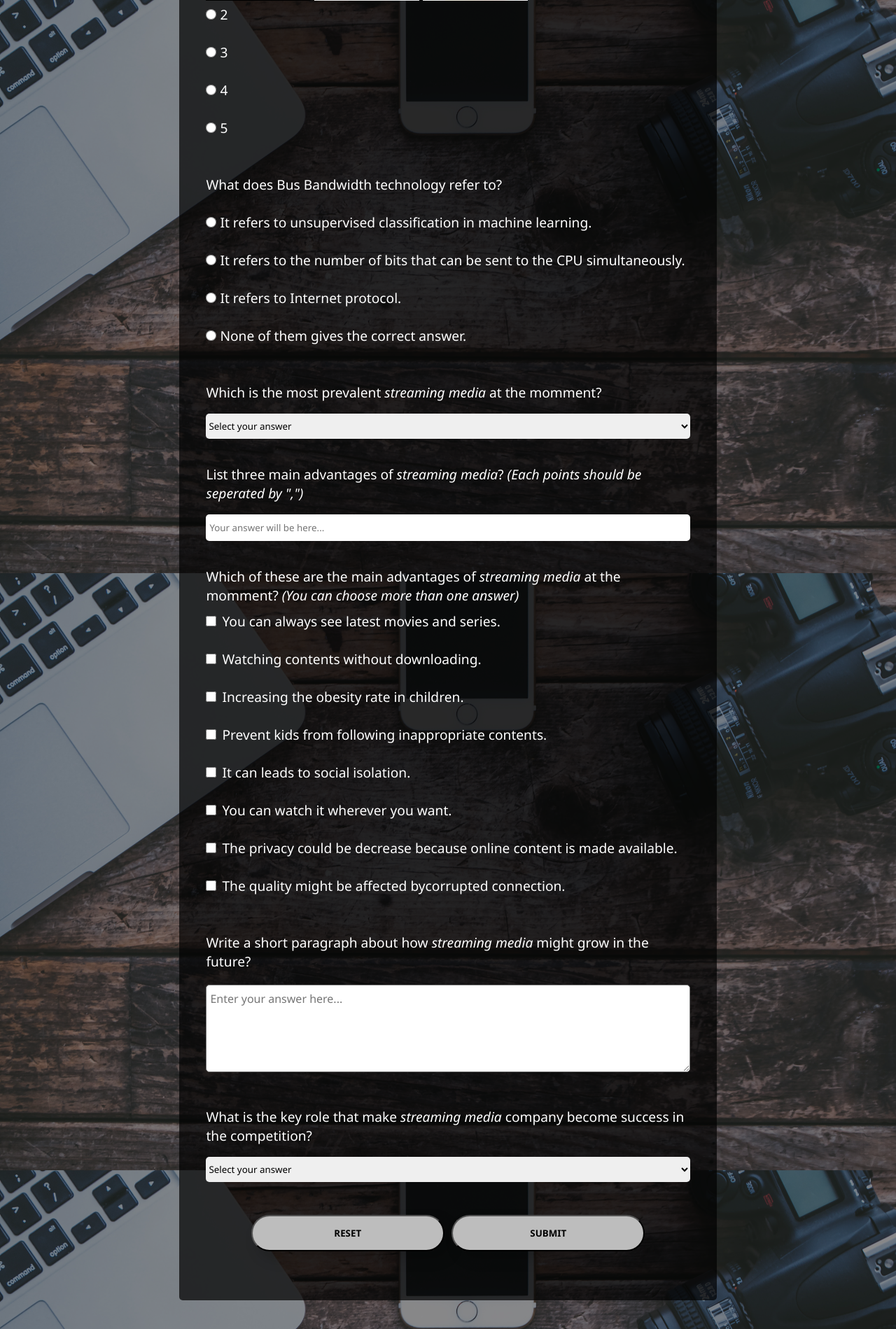
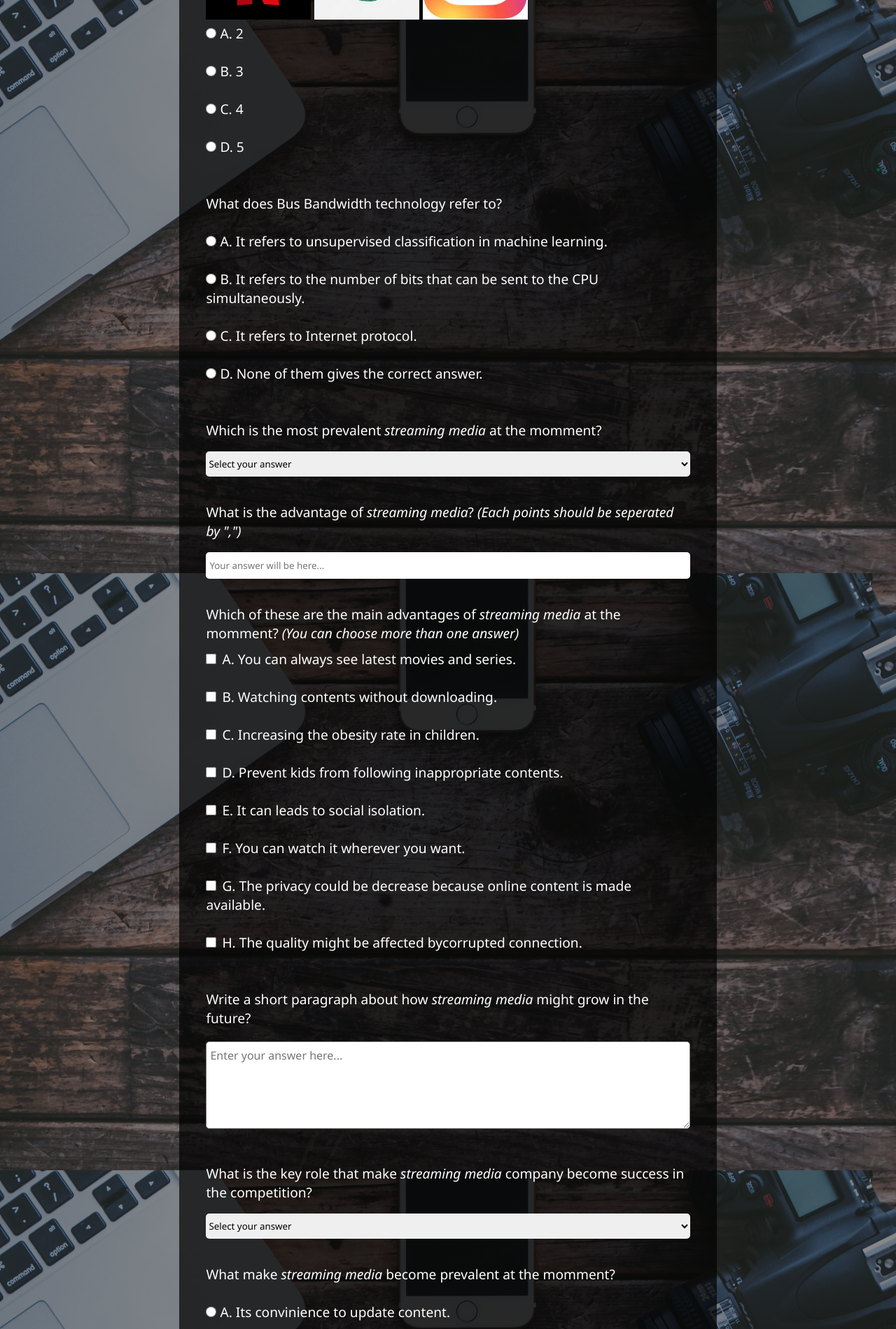
Before and after one commit to minhnnguyen003/assign1, a PHP site: page /quiz.php in a window 1280 px wide. Shown: the part 1741-3640 px from the top of the page at 70% size. Run offline with PHP 8.4, Linux system fonts and the light colour scheme; some libraries are stand-ins or nearby versions.

Commit message:
add quiz

```diff
--- a/quiz.php
+++ b/quiz.php
@@ -17,7 +17,7 @@
     <h1 id="head"> Quizz time!</h1>
     <h2 id="subheading"><i>Thank you for taking the time to fill the form</i></h2>
   </div>
-  <form method="post" action="https://mercury.swin.edu.au/it000000/formtest.php">
+  <form method="post" action="marquiz.php" novalidate = "novalidate">
     <div id="question-part">
       <fieldset class="fieldset">
 
@@ -40,27 +40,27 @@
         <br>
         <p>Which is the main technology of <span class="streaming-media">streaming media</span>?</p><br>
         <div class="ques-option">
-          <select>
-            <option id="default-val1" class="answer">Select your answer</option>
-            <option value="Protocol" class="ans-opt">Protocol</option>
-            <option value="Bandwidth" class="ans-opt">Bandwidth</option>
-            <option value="Pandas" class="ans-opt">Pandas</option>
-            <option value="Blockchain" class="ans-opt">Blockchain</option>
+          <select name = "ques1">
+            <option id="default-val1" name = "ques1-default-opt" value = "" class="answer">Select your answer</option>
+            <option value="protocol" class="ques1-opt2">Protocol</option>
+            <option value="bandwidth" class="ques1-opt2">Bandwidth</option>
+            <option value="pandas" class="ques1-opt3">Pandas</option>
+            <option value="blockchain" class="ques1-opt4">Blockchain</option>
           </select>
         </div><br><br>
         <p>Which is the correct definition of <span class="streaming-media">streaming media</span>?</p><br>
         <div class="radio-ans">
-          <input type="radio" name="radio" class="answer" id="def-ans1" required>
-          <label for="def-ans1">Multimedia that is delivered and consumed content in a continuous manner from a
+          <input type="radio" name="ques2" value = "A" class="answer" id="def-ans1" required>
+          <label for="def-ans1">A. Multimedia that is delivered and consumed content in a continuous manner from a
             source.</label><br><br>
-          <input type="radio" name="radio" class="answer" id="def-ans2">
-          <label for="def-ans2">Multimedia that is an application where people can see printed books
+          <input type="radio" name="ques2" value = "B" class="answer" id="def-ans2" >
+          <label for="def-ans2">B. Multimedia that is an application where people can see printed books
             online.</label><br><br>
-          <input type="radio" name="radio" class="answer" id="def-ans3">
-          <label for="def-ans3">Multimedia that is an applications that does not require internet to deliver and
+          <input type="radio" name="ques2" value = "C" class="answer" id="def-ans3">
+          <label for="def-ans3">C. Multimedia that is an applications that does not require internet to deliver and
             consume.</label><br><br>
-          <input type="radio" name="radio" class="answer" id="def-ans4">
-          <label for="def-ans4">Multimedia supplies you a platform where you can share study materials.</label>
+          <input type="radio" name="ques2" value = "D" class="answer" id="def-ans4">
+          <label for="def-ans4">D. Multimedia supplies you a platform where you can share study materials.</label>
         </div><br><br>
 
 
@@ -77,81 +77,92 @@
           <img src="images/instagram.jpeg" width="150" height="150" alt="Instagram">
         </div>
         <div class="radio-ans">
-          <input type="radio" name="number_of_media" class="answer" id="ques2-ans1" required>
-          <label for="ques2-ans1">2</label><br><br>
-          <input type="radio" name="number_of_media" class="answer" id="ques2-ans2">
-          <label for="ques2-ans2">3</label><br><br>
-          <input type="radio" name="number_of_media" class="answer" id="ques2-ans3">
-          <label for="ques2-ans3">4</label><br><br>
-          <input type="radio" name="number_of_media" class="answer" id="ques2-ans4">
-          <label for="ques2-ans4">5</label>
+          <input type="radio" name="ques3" value = "A" class="answer" id="ques2-ans1" required>
+          <label for="ques2-ans1">A. 2</label><br><br>
+          <input type="radio" name="ques3" value = "B" class="answer" id="ques2-ans2">
+          <label for="ques2-ans2">B. 3</label><br><br>
+          <input type="radio" name="ques3" value = "C" class="answer" id="ques2-ans3">
+          <label for="ques2-ans3">C. 4</label><br><br>
+          <input type="radio" name="ques3" value = "D" class="answer" id="ques2-ans4">
+          <label for="ques2-ans4">D. 5</label>
         </div><br><br>
 
         <p>What does Bus Bandwidth technology refer to?</p><br>
         <div class="radio-ans">
-          <input type="radio" name="radio" class="answer" id="banwidth-ans1" required>
-          <label for="banwidth-ans1">It refers to unsupervised classification in machine learning.</label><br><br>
-          <input type="radio" name="radio" class="answer" id="bandwidth-ans2">
-          <label for="bandwidth-ans2">It refers to the number of bits that can be sent to the CPU
+          <input type="radio" name="ques4" value = "A" class="answer" id="banwidth-ans1" required>
+          <label for="banwidth-ans1">A. It refers to unsupervised classification in machine learning.</label><br><br>
+          <input type="radio" name="ques4" value = "B" class="answer" id="bandwidth-ans2">
+          <label for="bandwidth-ans2">B. It refers to the number of bits that can be sent to the CPU
             simultaneously.</label><br><br>
-          <input type="radio" name="radio" class="answer" id="bandwidth-ans3">
-          <label for="bandwidth-ans3">It refers to Internet protocol.</label><br><br>
-          <input type="radio" name="radio" class="answer" id="bandwidth-ans4">
-          <label for="bandwidth-ans4">None of them gives the correct answer.</label>
+          <input type="radio" name="ques4" value = "C" class="answer" id="bandwidth-ans3">
+          <label for="bandwidth-ans3">C. It refers to Internet protocol.</label><br><br>
+          <input type="radio" name="ques4" value = "D" class="answer" id="bandwidth-ans4">
+          <label for="bandwidth-ans4">D. None of them gives the correct answer.</label>
         </div><br><br>
         <p>Which is the most prevalent <span class="streaming-media">streaming media</span> at the momment?</p><br>
         <div class="ques-option">
-          <select>
+          <select name = "ques5">
             <option id="default-val" class="ans-opt">Select your answer</option>
-            <option value="Netflix" class="ans-opt">Netflix</option>
-            <option value="HBO GO" class="ans-opt">HBO GO</option>
-            <option value="Disney +" class="ans-opt">Disney +</option>
-            <option value="Tencent Video" class="ans-opt">Tencent Video</option>
+            <option value="netflix" class="ans-opt">Netflix</option>
+            <option value="hbo-go" class="ans-opt">HBO GO</option>
+            <option value="disney +" class="ans-opt">Disney +</option>
+            <option value="tencent-vid" class="ans-opt">Tencent Video</option>
           </select>
         </div>
         <br>
-        <label for="advantages">List three main advantages of <span class="streaming-media">streaming media</span>? <span
+        <label for="advantages">What is the advantage of <span class="streaming-media">streaming media</span>? <span
             class="note">(Each points should be seperated by ",")</span></label><br><br>
-        <input type="text" name="advantages" id="advantages" class="box" placeholder="Your answer will be here..."
+        <input type="text" name="ques6" id="advantages" class="box" placeholder="Your answer will be here..."
           required>
         <br><br>
         <p class="ques-checkbox">Which of these are the main advantages of <span class="streaming-media">streaming
             media</span> at the momment? <span class="note">(You can choose more than one answer)</span></p>
         <div class="ques-checkbox-ans">
-          <input type="checkbox" name="checkbox" class="answer"><label>You can always see latest movies and
+          <input type="checkbox" name="ques7" value = "A" class="answer"><label>A. You can always see latest movies and
             series.</label><br><br>
-          <input type="checkbox" name="checkbox" class="answer"><label>Watching contents without
+          <input type="checkbox" name="ques7" value = "B" class="answer"><label>B. Watching contents without
             downloading.</label><br><br>
-          <input type="checkbox" name="checkbox" class="answer"><label>Increasing the obesity rate in
+          <input type="checkbox" name="ques7" value = "C" class="answer"><label>C. Increasing the obesity rate in
             children.</label><br><br>
-          <input type="checkbox" name="checkbox" class="answer"><label>Prevent kids from following inappropriate
+          <input type="checkbox" name="ques7" value = "D" class="answer"><label>D. Prevent kids from following inappropriate
             contents.</label><br><br>
-          <input type="checkbox" name="checkbox" class="answer"><label>It can leads to social isolation.</label><br><br>
-          <input type="checkbox" name="checkbox" class="answer"><label>You can watch it wherever you
+          <input type="checkbox" name="ques7" value = "E" class="answer"><label>E. It can leads to social isolation.</label><br><br>
+          <input type="checkbox" name="ques7" value = "F" class="answer"><label>F. You can watch it wherever you
             want.</label><br><br>
-          <input type="checkbox" name="checkbox" class="answer"><label>The privacy could be decrease because online
+          <input type="checkbox" name="ques7" value = "G" class="answer"><label>G. The privacy could be decrease because online
             content is made available.</label><br><br>
-          <input type="checkbox" name="checkbox" class="answer"><label>The quality might be affected bycorrupted
+          <input type="checkbox" name="ques7" value = "H" class="answer"><label>H. The quality might be affected bycorrupted
             connection.</label><br><br>
         </div><br>
         <div class="ques-textarea">
           <p>Write a short paragraph about how <span class="streaming-media">streaming media</span> might grow in the
             future?</p><br>
-          <textarea placeholder="Enter your answer here..." required></textarea>
+          <textarea name ="ques8" placeholder="Enter your answer here..." required></textarea>
         </div><br>
         <p>What is the key role that make <span class="streaming-media">streaming media</span> company become success in
           the competition?</p><br>
         <div class="ques-option">
-          <select>
-            <option id="default-val2" class="answer">Select your answer</option>
-            <option value="Protocol" class="ans-opt">They applied modern technology</option>
-            <option value="Bandwidth" class="ans-opt">They offer exclusive content, self-produced and created
+          <select name = "ques9">
+            <option id="default-val2"  value = "" class="answer">Select your answer</option>
+            <option value="protocol"  class="ans-opt">They applied modern technology</option>
+            <option value="bandwidth" class="ans-opt">They offer exclusive content, self-produced and created
               specifically for the market</option>
-            <option value="Pandas" class="ans-opt">They try to make popular content that matched the global demands
+            <option value="pandas"  class="ans-opt">They try to make popular content that matched the global demands
             </option>
-            <option value="Blockchain" class="ans-opt">They reduce the time spending on advertisements</option>
+            <option value="blockchain"  class="ans-opt">They reduce the time spending on advertisements</option>
           </select>
         </div><br>
+        <p>What make <span class="streaming-media">streaming media</span> become prevalent at the momment?</p><br>
+        <div class="radio-ans">
+          <input type="radio" name="ques10" value = "A" class="answer" id="def2-ans1" required>
+          <label for="def2-ans1">A. Its convinience to update content.</label><br><br>
+          <input type="radio" name="ques10" value = "B" class="answer" id="def2-ans2">
+          <label for="def2-ans2">B. Its disadvantages into children.</label><br><br>
+          <input type="radio" name="ques10" value = "C" class="answer" id="def2-ans3">
+          <label for="def2-ans3">C. Users can watch up-to-date multiple TV show.</label><br><br>
+          <input type="radio" name="ques10" value = "D" class="answer" id="def2-ans4">
+          <label for="def2-ans4">D. The dominance of internet worldwide.</label>
+        </div><br><br>
       </fieldset>
       <div class="button">
         <input type="reset" name="reset" value="RESET" id="reset-button" class="btn">
```
